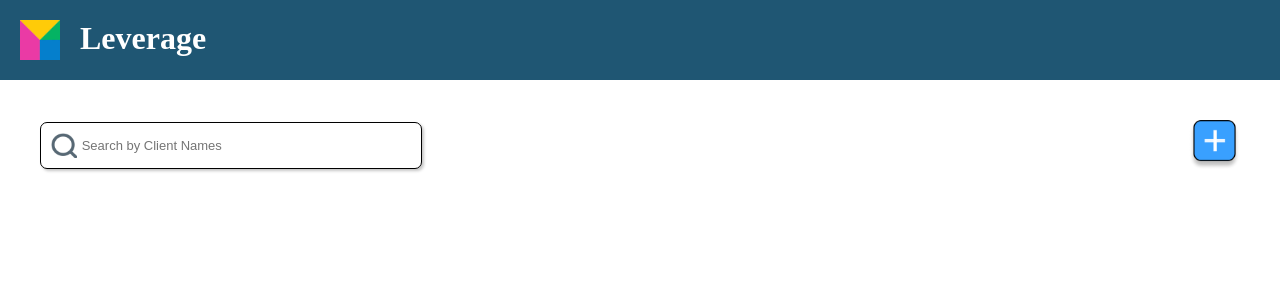
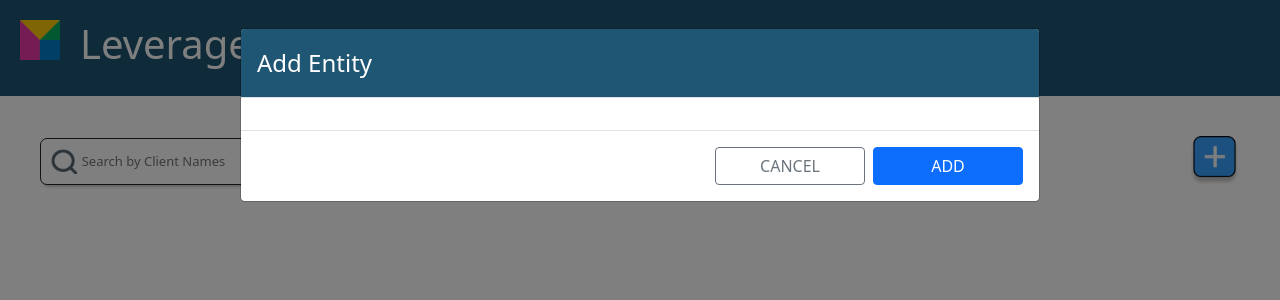
Before and after one commit to mike2flee/gmTakeHomeClient, a React (Create React App) app: page /#/ in a window 1280 px wide. Both pictures are taken after a click on the picture 1214 px from the left and 145 px from the top of the page. Shown: the top 300 px of the page. Built offline with nearby package versions, Linux system fonts and the light colour scheme; no server answers.

Commit message:
addition of Modal pop up

```diff
--- a/package.json
+++ b/package.json
@@ -9,8 +9,10 @@
     "@testing-library/user-event": "^12.1.10",
     "@xstate/react": "^1.6.2",
     "add": "^2.0.6",
+    "bootstrap": "5.1.3",
     "node-sass": "^6.0.1",
     "react": "^17.0.2",
+    "react-bootstrap": "^2.0.1",
     "react-dom": "^17.0.2",
     "react-router": "^5.2.1",
     "react-router-dom": "^5.3.0",
--- a/src/assets/css/App.scss
+++ b/src/assets/css/App.scss
@@ -1,5 +1,7 @@
+@import "~bootstrap/scss/bootstrap";
 @import "./global.scss";
 @import "components/searchBar";
+@import "components/modal";
 
 * {
   margin: 0;
--- /dev/null
+++ b/src/assets/css/components/modal.scss
@@ -0,0 +1,8 @@
+.modal-header {
+  background-color: #1f5673;
+  color: white;
+}
+.modal-footer {
+  border-style: none;
+  border-top: none;
+}
--- a/src/assets/css/global.scss
+++ b/src/assets/css/global.scss
@@ -10,3 +10,7 @@ $text-color: #20252e;
   transform: scale(0.8);
   transition: transform 0.2s;
 }
+
+.btn {
+  width: 150px !important;
+}
--- /dev/null
+++ b/src/componets/ClientInstaceModal.tsx
@@ -0,0 +1,33 @@
+import React from "react";
+import { Modal, Button } from "react-bootstrap";
+
+interface ClientInstaceModalProps {
+  current: any;
+  send: any;
+}
+
+const ClientInstaceModal: React.FC<ClientInstaceModalProps> = ({
+  current,
+  send,
+}) => {
+  return (
+    <Modal size="lg" show={current.context.isModalOpen}>
+      <Modal.Header>
+        <Modal.Title>{current.context.modalTitle}</Modal.Title>
+      </Modal.Header>
+      <Modal.Body></Modal.Body>
+
+      <Modal.Footer>
+        <Button
+          variant="outline-secondary"
+          onClick={() => send("TOGGLE_MODAL", { title: "", modalData: {} })}
+        >
+          CANCEL
+        </Button>
+        <Button variant="primary">ADD</Button>
+      </Modal.Footer>
+    </Modal>
+  );
+};
+
+export default ClientInstaceModal;
--- a/src/index.js
+++ b/src/index.js
@@ -1,6 +1,7 @@
 import React from "react";
 import { render } from "react-dom";
 import App from "./App";
+import "bootstrap/dist/css/bootstrap.min.css";
 
 render(
   <React.StrictMode>
--- a/src/machines/AppMachine.tsx
+++ b/src/machines/AppMachine.tsx
@@ -31,7 +31,7 @@ const appMachine = createMachine<AppMachineContextProps, AppEvents>(
         states: {
             idle: {
                 on: {
-          TOGGLE_MODAL: { actions: ['toggleModal']},
+                    TOGGLE_MODAL: { actions: ['toggleModal'] },
                     FIND_BY_CLIENT_NAME: {
                         target: "findingByClient",
                     },
@@ -94,7 +94,7 @@ const appMachine = createMachine<AppMachineContextProps, AppEvents>(
                     ...context,
                     isModalOpen: !context.isModalOpen,
                     modalData: e.modalData,
-          titile: e.title,
+                    modalTitle: e.title,
                 };
             }),
         },
--- a/src/screens/landing/index.tsx
+++ b/src/screens/landing/index.tsx
@@ -1,21 +1,28 @@
-import React, {useContext} from 'react'
-import SearchBar from '../../componets/searchBar';
-import { AppContext } from '../../providers/AppProvider';
-import addIcon from '../../assets/images/addIcon.png'
-
-
-
+import React, { useContext } from "react";
+import SearchBar from "../../componets/SearchBar";
+import { AppContext } from "../../providers/AppProvider";
+import addIcon from "../../assets/images/addIcon.png";
+import ClientInstaceModal from "../../componets/ClientInstaceModal";
 
 const LandingPage = () => {
-    const {current, send} = useContext(AppContext);
+  const { current, send } = useContext(AppContext);
 
-
-    return <div className="landingPageContainer">
-        <div className="optionRow">
-            <SearchBar current={current} send={send}></SearchBar>
-            <img className="addIcon" src={addIcon} alt="Add Icon" onClick={() => send('TOGGLE_MODAL', {title: 'Add Entity', modalData:{}})}/>
-        </div>
+  return (
+    <div className="landingPageContainer">
+      <div className="optionRow">
+        <SearchBar current={current} send={send}></SearchBar>
+        <img
+          className="addIcon"
+          src={addIcon}
+          alt="Add Icon"
+          onClick={() =>
+            send("TOGGLE_MODAL", { title: "Add Entity", modalData: {} })
+          }
+        />
+        <ClientInstaceModal current={current} send={send}></ClientInstaceModal>
+      </div>
     </div>
-}
+  );
+};
 
 export default LandingPage;
```
Also changed, not shown: src/componets/searchBar.tsx (+11 -9 lines), 1 other file (tests, documents, lock files or other folders). Lines whose indentation alone changed are shown as unchanged.
